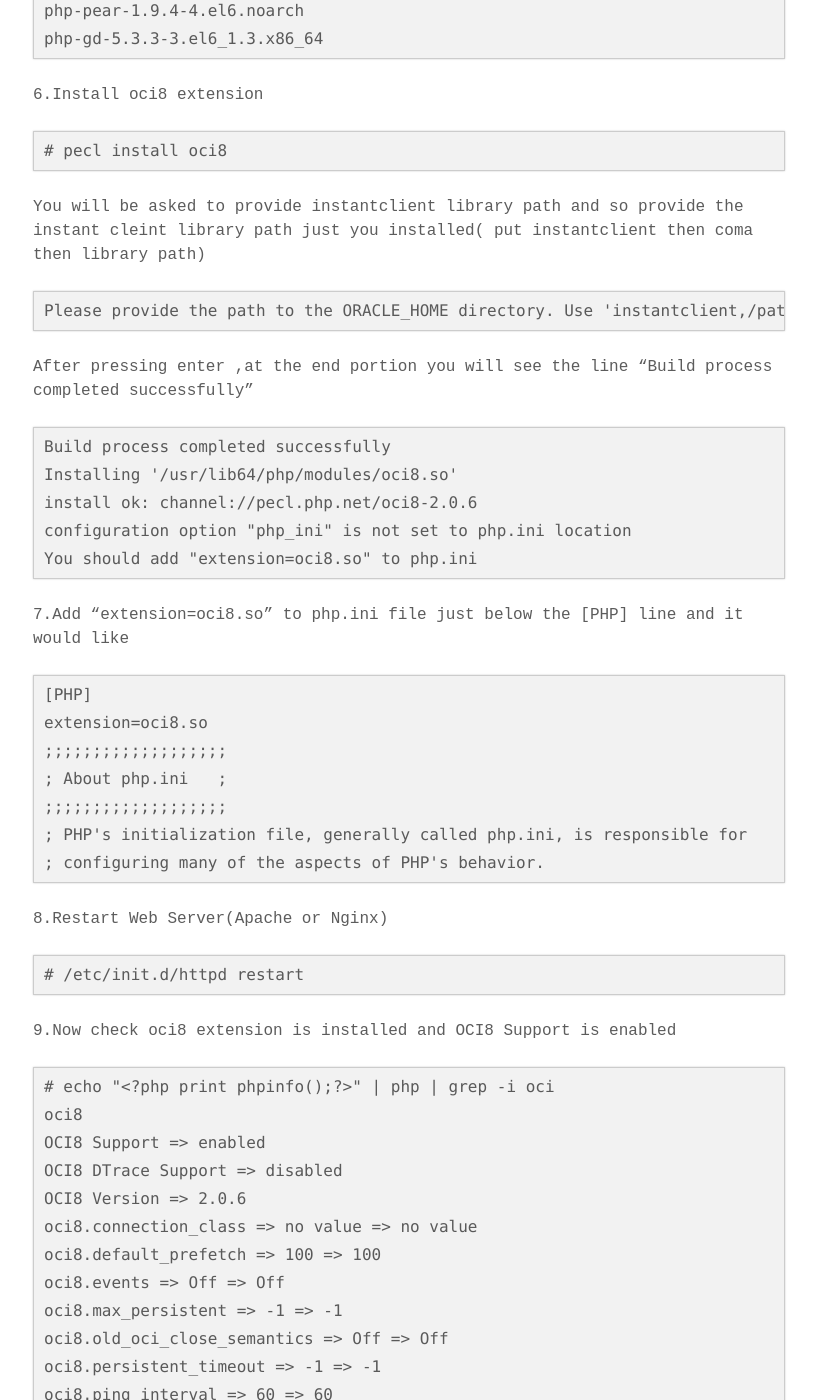
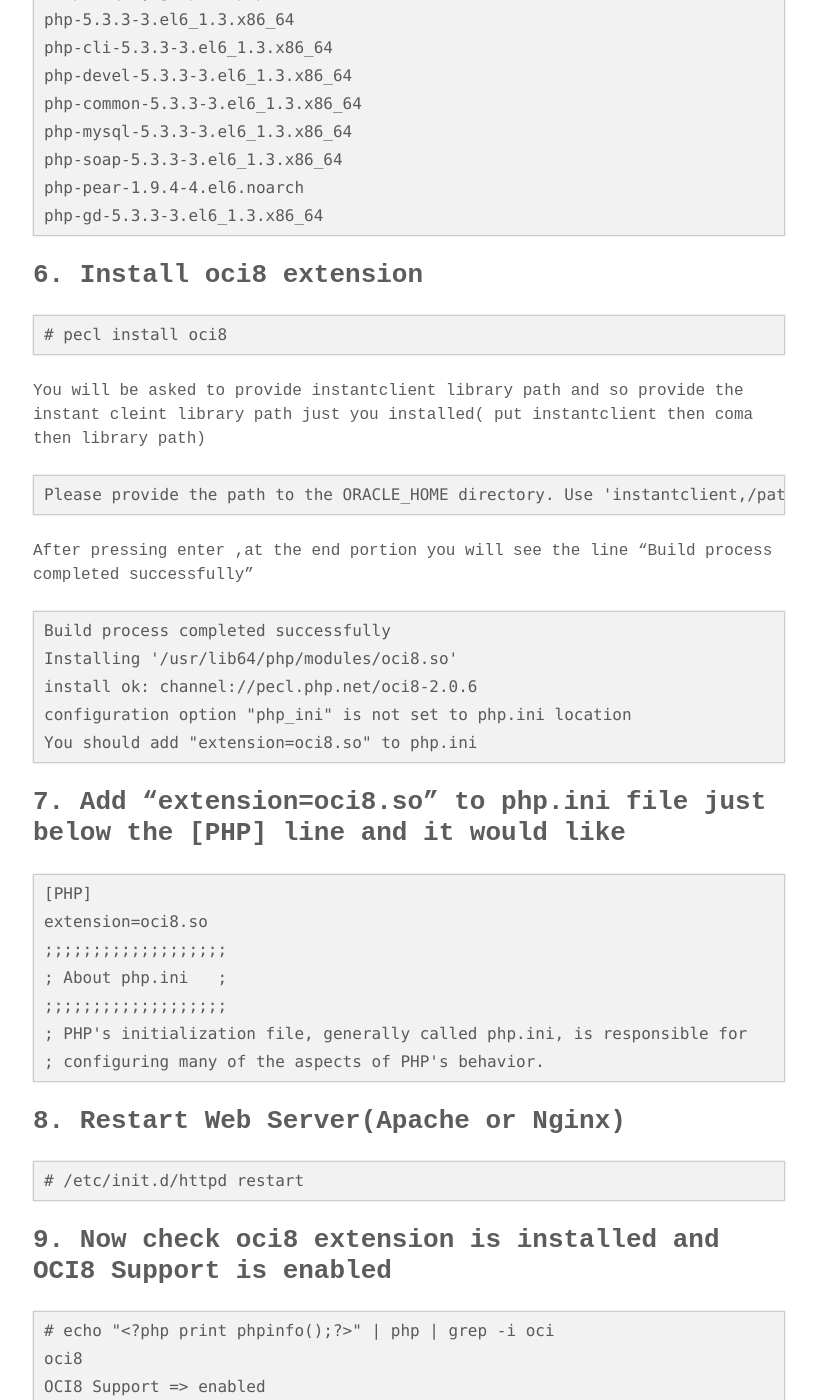
Before and after one commit to yinbetterdev/yinbetterdev.github.io, a Jekyll site: the page built from _posts/2020-04-20-connect-oracle-database-from-php.md, in a window 1280 px wide and 1400 px high, scrolled down 2811 px. Shown: the whole window, without its empty margins (231-1048 px from the left). Built offline with Jekyll 4.4.1, drawn with Linux system fonts in a browser that asks for light colours; some web fonts are replaced; some of the changed text lies outside the part shown.

````diff
--- a/_posts/2020-04-20-connect-oracle-database-from-php.md
+++ b/_posts/2020-04-20-connect-oracle-database-from-php.md
@@ -10,7 +10,7 @@ keywords: "centos, php, oracle"
 
 The post will describe how to connect Oracle database from PHP in Redhat/CentOS in step by step. The easiest way to configure PHP to access a remote Oracle Database is to use Oracle Instant Client libraries. This note describes how to install PHP with the OCI8 Extension and Oracle Instant Client on Redhat/CentOS. OCI8 is the PHP extension for connecting to Oracle Database. You need to install two packages: oracle-instant-client and php oci8 extension. It is assumed that PHP with pecl package is installed in your server
 
-1. Check your server architecture and OS version
+## 1. Check your server architecture and OS version
 ```
 # uname -a
 Linux localhost 2.6.32-220.el6.x86_64 #1 SMP Wed Nov 9 08:03:13 EST
@@ -18,7 +18,7 @@ Linux localhost 2.6.32-220.el6.x86_64 #1 SMP Wed Nov 9 08:03:13 EST
 ```
 el6 means it is enterprise linux 6 and x86_64 means it is 64 bit machine. For 32 bit machine it would be i386
 
-2. Download two RPM packages: oracle-instantclient basic and oracle-instantclient devel from [instant client downloads page](http://www.oracle.com/technetwork/database/features/instant-client/index-097480.html).
+## 2. Download two RPM packages: oracle-instantclient basic and oracle-instantclient devel from [instant client downloads page](http://www.oracle.com/technetwork/database/features/instant-client/index-097480.html).
 
 Here you need to choose “Instant Client for Linux x86_64”. For 32 bit machine you should select “Instant Client for Linux x86”.
 
@@ -27,7 +27,7 @@ Download red tick instant client basic RPM package.
 Scroll down and download red tick instant client devel rpm package.
 ![instantclient_devel](https://i0.wp.com/www.techinfobest.com/wp-content/uploads/2014/02/instantclient_devel.png)
 
-3. Install the RPMs as the root user
+## 3. Install the RPMs as the root user
 ```
 # rpm -Uvh oracle-instantclient12.1-basic-12.1.0.1.0-1.x86_64.rpm
 Preparing...                ########################################### [100%]
@@ -38,7 +38,7 @@ Preparing...                ########################################### [100%]
 ```
 The instantclient library and executable files are generally installed on /usr/lib/oracle/12.1/client64/ for 64 bit machine and on /usr/lib/oracle/12.1/client/ for 32 machine
 
-4. Set environment variables ORACLE_HOME and LD_LIBRARY_PATH
+## 4. Set environment variables ORACLE_HOME and LD_LIBRARY_PATH
 
 ```
 # ORACLE_HOME=/usr/lib/oracle/12.1/client64; export ORACLE_HOME
@@ -65,7 +65,7 @@ PATH=$PATH:$HOME/bin
 export PATH
 ```
 
-5.Check you have php-pear and php-devel packages installed by this command. You must have these packages installed
+## 5. Check you have php-pear and php-devel packages installed by this command. You must have these packages installed
 ```
 # rpm -qa | grep -i php
 php-5.3.3-3.el6_1.3.x86_64
@@ -77,7 +77,7 @@ php-soap-5.3.3-3.el6_1.3.x86_64
 php-pear-1.9.4-4.el6.noarch
 php-gd-5.3.3-3.el6_1.3.x86_64
 ```
-6.Install oci8 extension
+## 6. Install oci8 extension
 ```
 # pecl install oci8
 ```
@@ -93,7 +93,7 @@ install ok: channel://pecl.php.net/oci8-2.0.6
 configuration option "php_ini" is not set to php.ini location
 You should add "extension=oci8.so" to php.ini
 ```
-7.Add “extension=oci8.so” to php.ini file just below the [PHP] line and it would like
+## 7. Add “extension=oci8.so” to php.ini file just below the [PHP] line and it would like
 ```
 [PHP]
 extension=oci8.so
@@ -103,11 +103,11 @@ extension=oci8.so
 ; PHP's initialization file, generally called php.ini, is responsible for
 ; configuring many of the aspects of PHP's behavior.
 ```
-8.Restart Web Server(Apache or Nginx)
+## 8. Restart Web Server(Apache or Nginx)
 ```
 # /etc/init.d/httpd restart
 ```
-9.Now check oci8 extension is installed and OCI8 Support is enabled
+## 9. Now check oci8 extension is installed and OCI8 Support is enabled
 ```
 # echo "<?php print phpinfo();?>" | php | grep -i oci
 oci8
````
